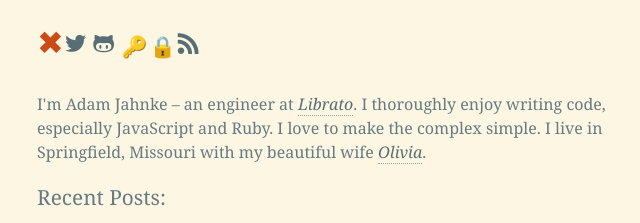
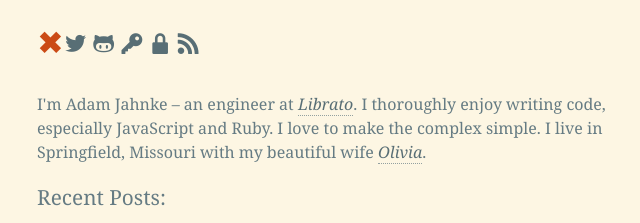
Before and after one commit to adamyonk/adamyonk.github.com, a Jekyll site: the page built from index.html, in a window 1280 px wide. Shown: the top 223 px of the page, without its empty margins (283-923 px from the left). Built offline with Jekyll 4.4.1, drawn with Linux system fonts in a browser that asks for light colours; some web fonts are replaced; Markdown is read by kramdown in place of the engine named in the settings.

Commit message:
Update styles

```diff
--- a/_layouts/default.html
+++ b/_layouts/default.html
@@ -16,6 +16,8 @@
         <!-- Custom CSS -->
         <link rel="stylesheet" href="/stylesheets/main.css">
 
+        <link rel="shortcut icon" href="/favicon.ico">
+
     </head>
     <body>
       <nav>
--- a/atom.xml
+++ b/atom.xml
@@ -1,5 +1,4 @@
 ---
-layout: nil
 ---
 
 <?xml version="1.0" encoding="utf-8"?>
--- a/stylesheets/main.css
+++ b/stylesheets/main.css
@@ -4,7 +4,7 @@
   padding: 0;
 }
 
-html, body { height: 100%; }
+html, body { }
 
 body {
   background-color: #fdf6e3;
--- a/stylesheets/ss-standard.css
+++ b/stylesheets/ss-standard.css
@@ -12,11 +12,11 @@
 
 @font-face {
   font-family: "SSStandard";
-  src: url('ss-standard.eot');
-  src: url('ss-standard.eot?#iefix') format('embedded-opentype'),
-       url('ss-standard.woff') format('woff'),
-       url('ss-standard.ttf')  format('truetype'),
-       url('ss-standard.svg#SSStandard') format('svg');
+  src: url('../fonts/ss-standard.eot');
+  src: url('../fonts/ss-standard.eot?#iefix') format('embedded-opentype'),
+       url('../fonts/ss-standard.woff') format('woff'),
+       url('../fonts/ss-standard.ttf') format('truetype'),
+       url('../fonts/ss-standard.svg#SSStandard') format('svg');
   font-weight: normal;
   font-style: normal;
 }
```
Also changed, not shown: favicon.ico (added).
